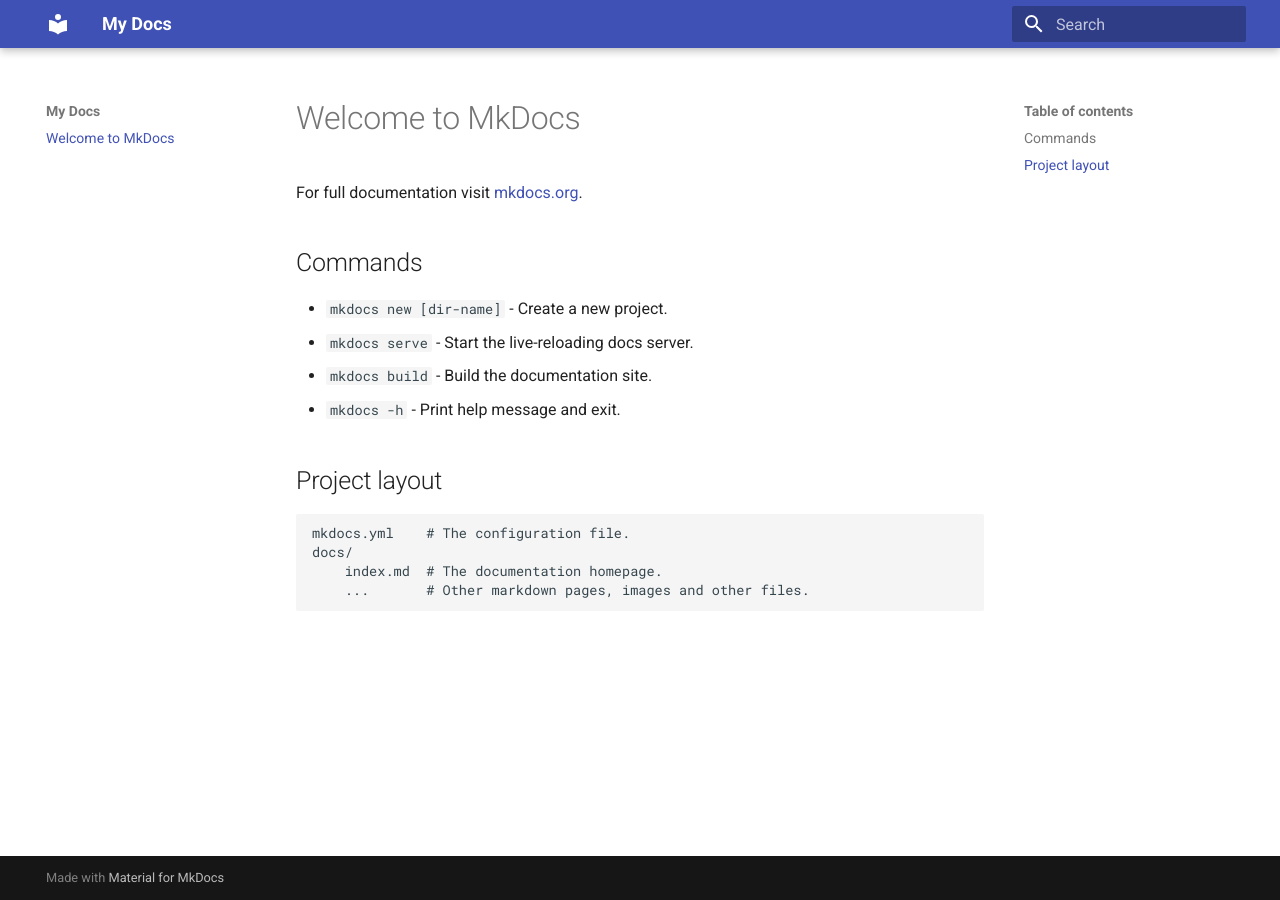
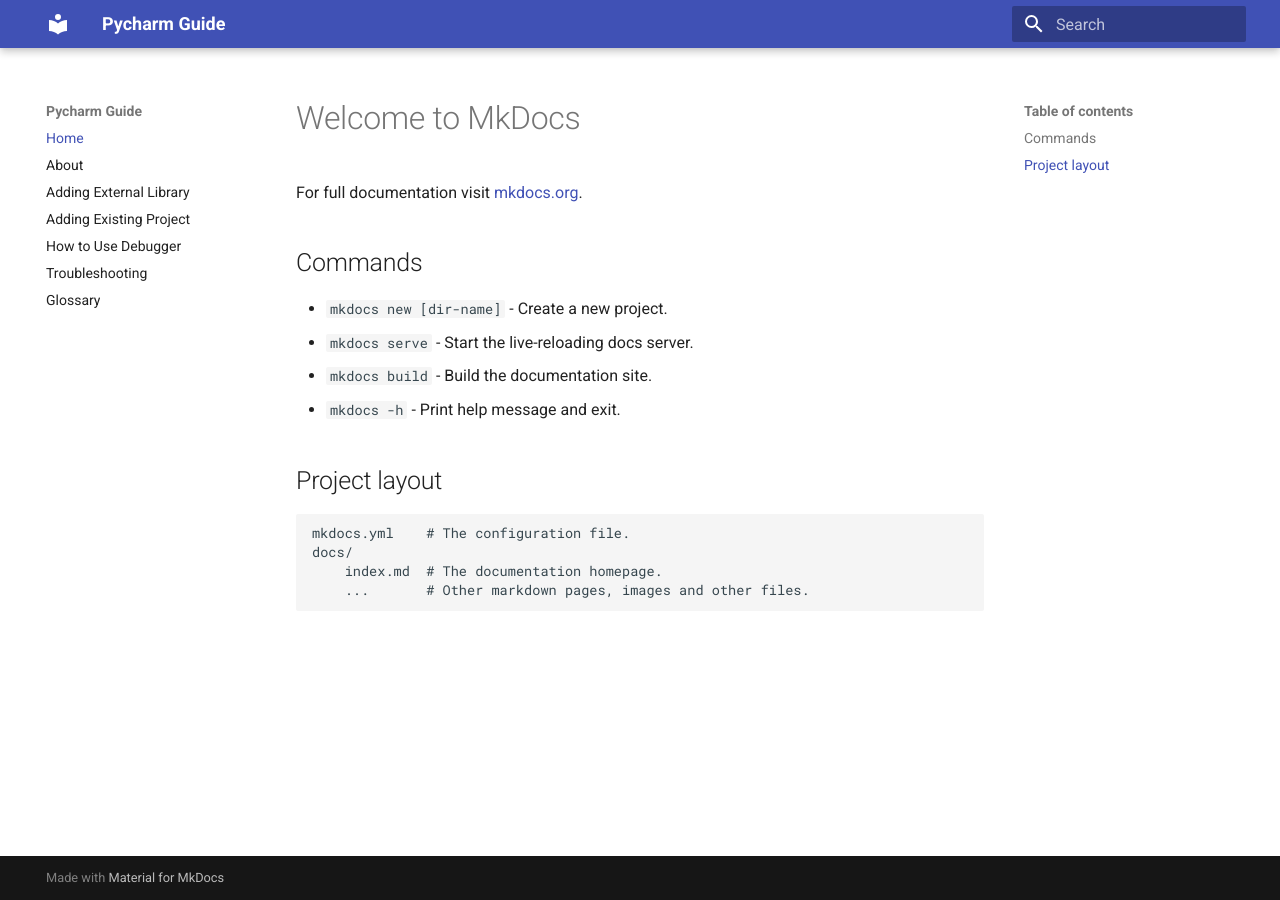
Before and after one commit to WilsonSue/CommUserGuide, an MkDocs documentation site: the page built from docs/index.md, in a window 1280 px wide. Built offline with MkDocs 1.6.1 and Material for MkDocs 9.7.7, drawn with Linux system fonts in a browser that asks for light colours.

Commit message:
Add all pages

```diff
--- a/mkdocs.yml
+++ b/mkdocs.yml
@@ -1,3 +1,12 @@
-site_name: My Docs
+site_name: Pycharm Guide
+site_url: https://PycharmGuide.com/
+nav:
+  - Home: index.md
+  - About: about.md
+  - Adding External Library: ExternalLibrary.md
+  - Adding Existing Project: ExistingProject.md
+  - How to Use Debugger: Debugger.md
+  - Troubleshooting: Troubleshooting.md
+  - Glossary: Glossary.md
 theme:
   name: material
```
